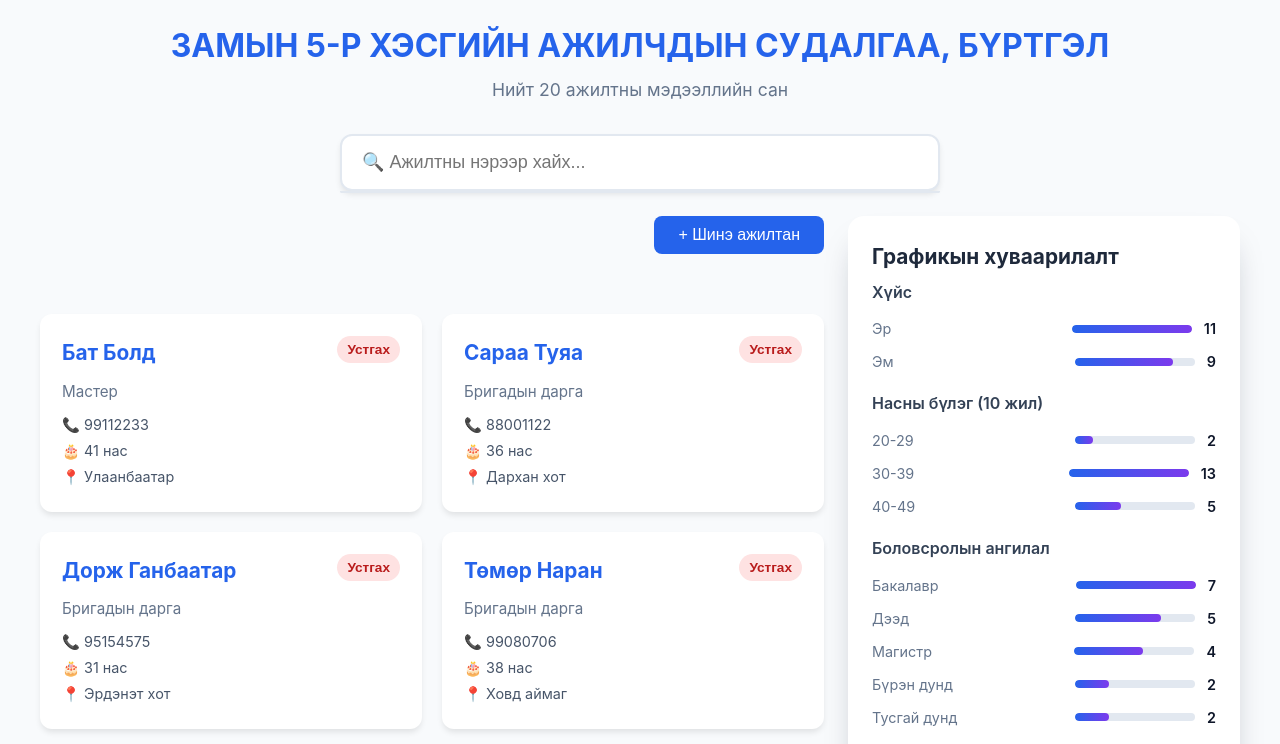
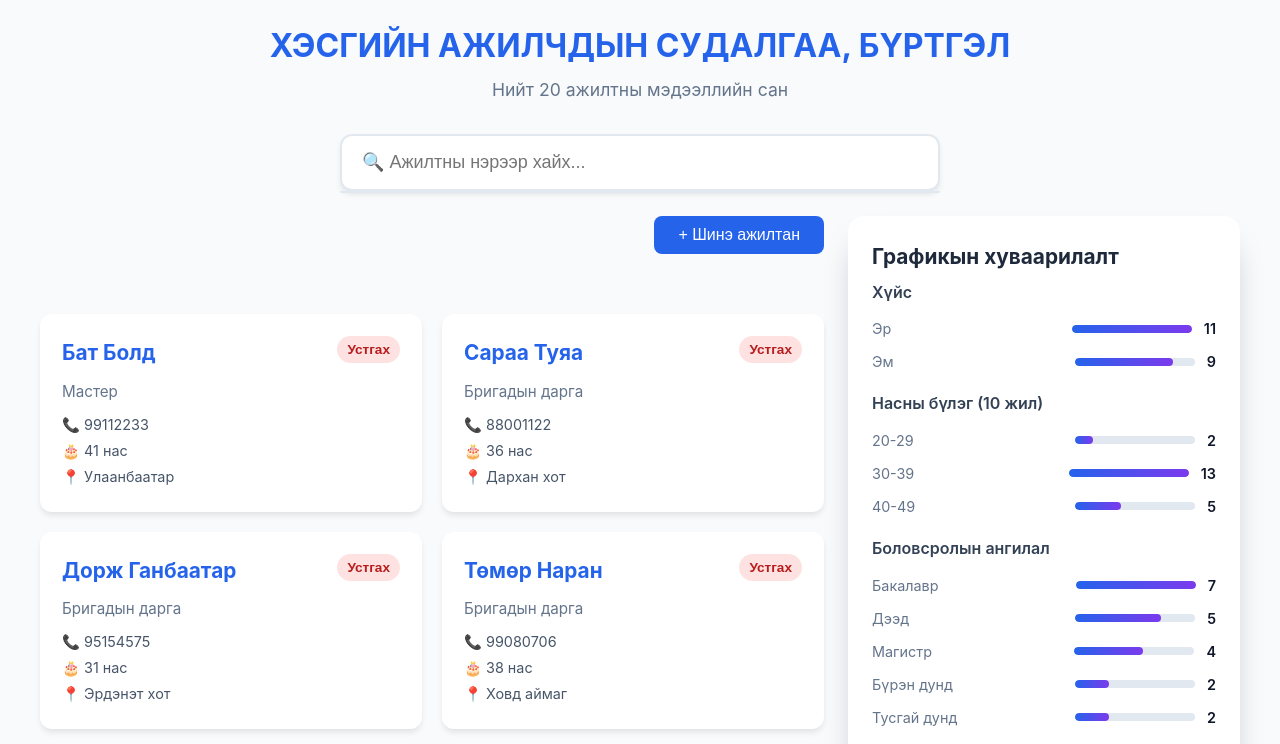
Before and after one commit to MrBaaska/pg-pd5, a plain HTML site: page ajiltan.html in a window 1280 px wide. Shown: the top 744 px of the page. Drawn offline with Linux system fonts and the light colour scheme.

Commit message:
Add files via upload

```diff
--- a/ajiltan.html
+++ b/ajiltan.html
@@ -542,7 +542,7 @@
 <body>
     <div class="container">
         <header>
-            <h1>ЗАМЫН 5-Р ХЭСГИЙН АЖИЛЧДЫН СУДАЛГАА, БҮРТГЭЛ</h1>
+            <h1>ХЭСГИЙН АЖИЛЧДЫН СУДАЛГАА, БҮРТГЭЛ</h1>
             <p id="employeeCountText">Нийт 0 ажилтны мэдээллийн сан</p>
         </header>
 
```
